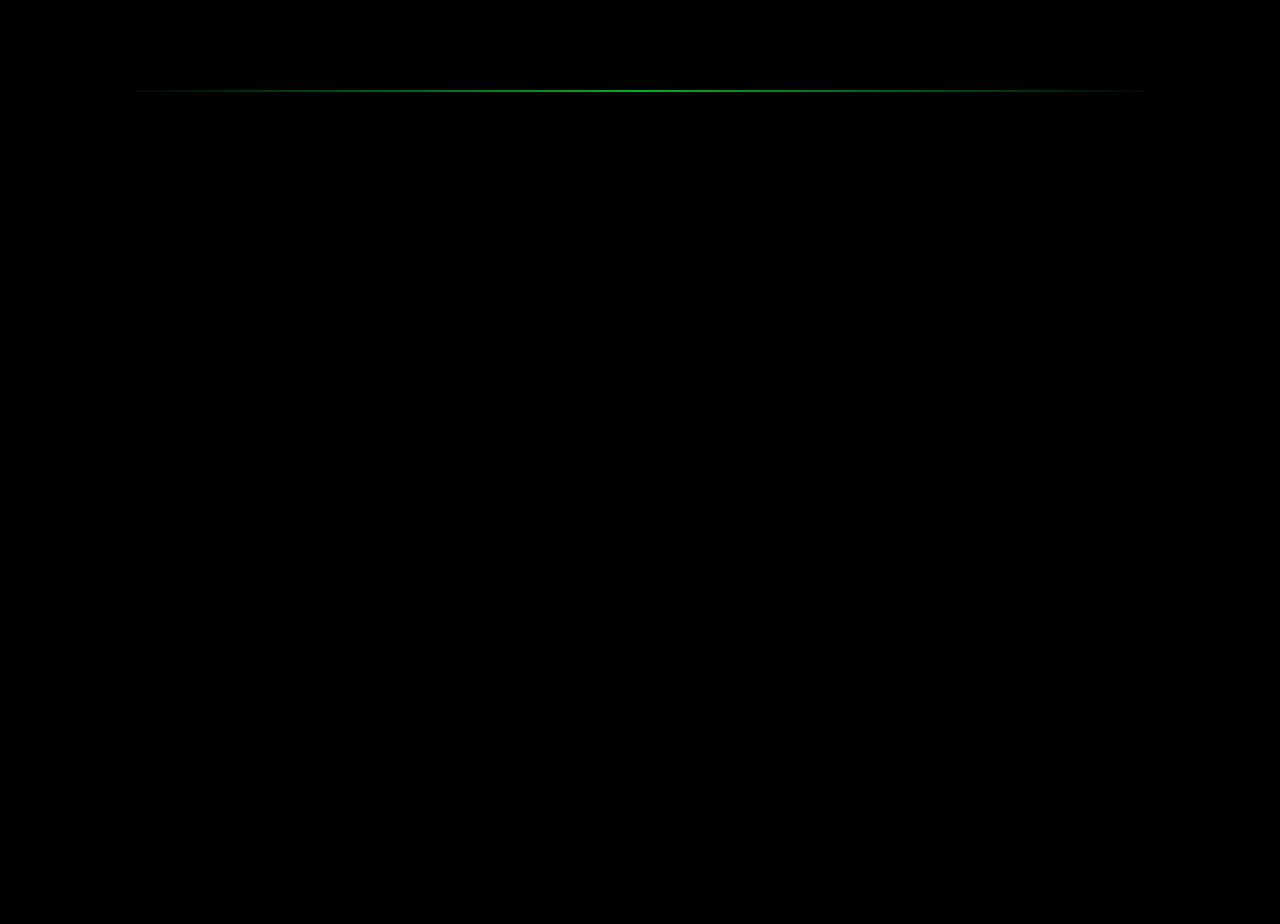
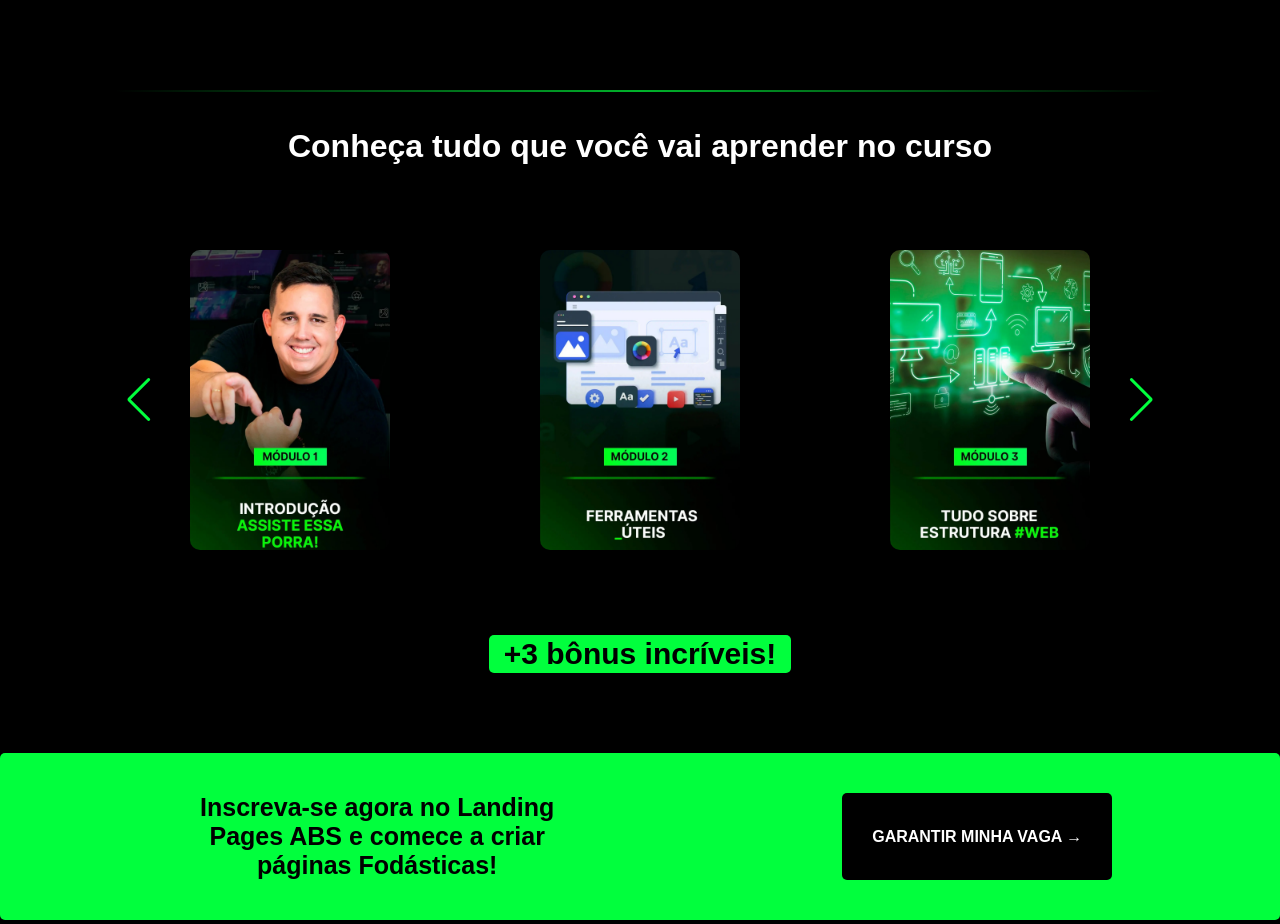
Before and after one commit to Tiago-Silva/cell-phone-maintenance, a Next.js app: page / in a window 1280 px wide. Shown: the part 1540-2464 px from the top of the page. Before the commit the page ends 1632 px from the top, so only its background shows below. Built offline with nearby package versions, Linux system fonts and the light colour scheme.

Commit message:
refactor: using to tree section

```diff
--- a/src/app/page.tsx
+++ b/src/app/page.tsx
@@ -2,6 +2,7 @@ import styles from "./page.module.css";
 import Header from "@/app/components/header/header";
 import HomeSection from "@/app/components/home/homeSection";
 import CourseInformationSection from "@/app/components/courseInformationSection";
+import TreeSection from "@/app/components/treeSection/treeSection";
 
 export default function Home() {
   return (
@@ -10,6 +11,7 @@ export default function Home() {
       <main className={styles.main}>
           <HomeSection />
           <CourseInformationSection />
+          <TreeSection />
       </main>
     </div>
   );
```
